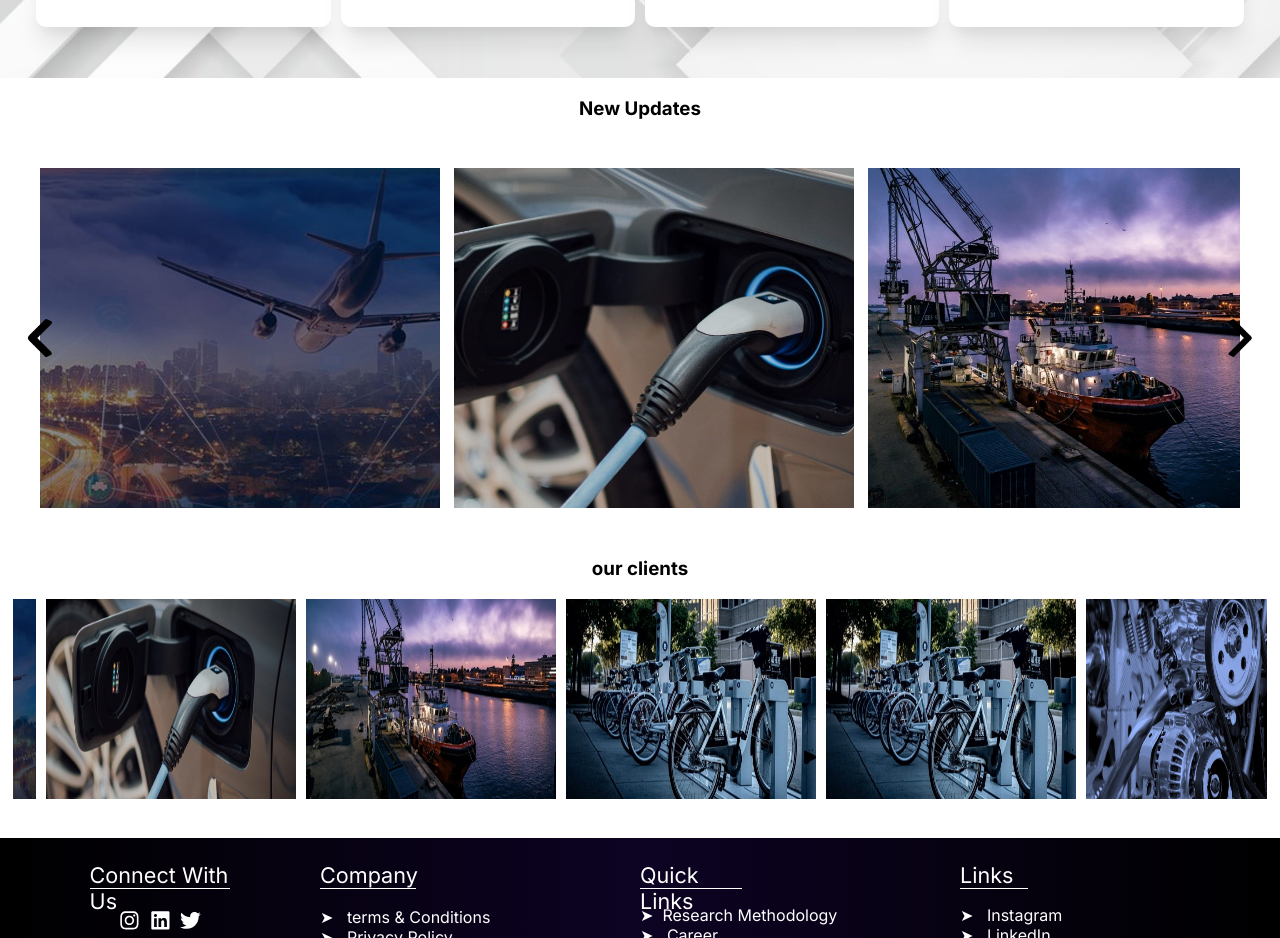
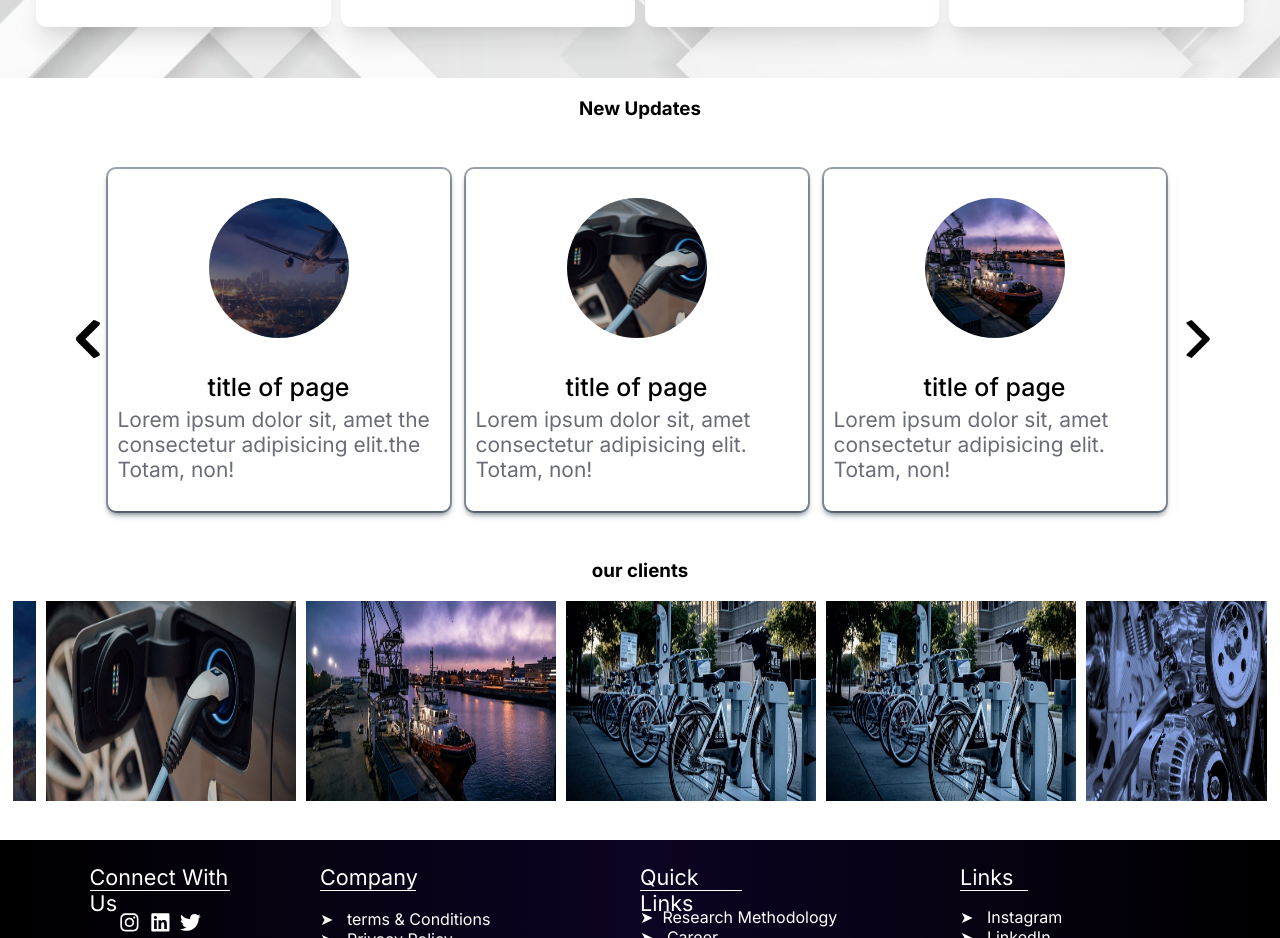
Before and after one commit to SidhartGautam25/my-markstats, a Next.js app: page / in a window 1280 px wide. Shown: the part 3140-4078 px from the top of the page. Built offline with nearby package versions, Linux system fonts and the light colour scheme.

Commit message:
carousel updated

```diff
--- a/app/components/carousel/Carousel.jsx
+++ b/app/components/carousel/Carousel.jsx
@@ -12,26 +12,28 @@ import img2 from "../../../public/img2.jpg";
 import img3 from "../../../public/img3.jpg";
 import img4 from "../../../public/img4.jpg";
 import res1 from "../../../public/res1.jpg";
-import res2 from "../../../public/res2.jpg";
-import res3 from "../../../public/res3.jpg";
-import res4 from "../../../public/res4.jpg";
-import res5 from "../../../public/res5.jpg";
-import res6 from "../../../public/res6.jpg";
-import res7 from "../../../public/res7.jpg";
-import res8 from "../../../public/res8.jpg";
-import { useEffect, useLayoutEffect, useRef, useState } from "react";
+// import res2 from "../../../public/res2.jpg";
+// import res3 from "../../../public/res3.jpg";
+// import res4 from "../../../public/res4.jpg";
+// import res5 from "../../../public/res5.jpg";
+// import res6 from "../../../public/res6.jpg";
+// import res7 from "../../../public/res7.jpg";
+// import res8 from "../../../public/res8.jpg";
+import { useLayoutEffect, useRef, useState } from "react";
 
 export default function Carousel() {
   // const [isdragStart, setIsdragStart] = useState(false);
   const carousel = useRef();
   const arrowicons = useRef();
   const firstimg = useRef();
-  console.log("clientWidth");
+  // console.log("clientWidth");
   //console.log(firstimg.current.offsetWidth);
   const [firstimagewidth, setFirstimagewidth] = useState(0);
   useLayoutEffect(() => {
-    setFirstimagewidth(firstimg.current.offsetWidth + 14);
+    setFirstimagewidth(firstimg.current.offsetWidth + 16);
   }, []);
+
+  // const arrowIcons = useRef();
 
   // arrowIcons.current.forEach((icon) => {
   //   icon.addEventlistner("click", () => {
@@ -49,6 +51,17 @@ export default function Carousel() {
     carousel.current.scrollLeft -= firstimagewidth;
   };
 
+  // const infiniteScroll = () => {
+  //   if (carousel.scrollLeft === 0) {
+  //     carousel.current.scrollLeft =
+  //       carousel.scrollWidth - 2 * carousel.offsetWidth;
+  //   } else if (
+  //     Math.ceil(carousel.scrollLeft) ===
+  //     carousel.scrollWidth - carousel.offsetWidth
+  //   ) {
+  //     carousel.current.scrollLeft = carousel.offsetWidth;
+  //   }
+  // };
   // const dragStart = () => {
   //   setIsdragStart(true);
   // };
@@ -76,35 +89,111 @@ export default function Carousel() {
             src={arrow}
             ref={arrowicons}
           />
-          <div
+          <ul
             // onMouseMoveCapture={runfunction}
             // onMouseDownCapture={dragStart}
             // onMouseUpCapture={dragStop}
+            // scrollTop={infiniteScroll}
             className={styles.carousel}
             ref={carousel}
           >
-            <Image className={styles.logoimg} src={ind1} ref={firstimg} />
+            {/* <Image className={styles.logoimg} src={ind1} ref={firstimg} /> */}
+            <li className={styles.card} ref={firstimg}>
+              <div className={styles.img}>
+                <Image className={styles.logoimg} src={ind1} />
+              </div>
+              <h2>title of page</h2>
+              <span>
+                Lorem ipsum dolor sit, amet the consectetur adipisicing elit.the
+                Totam, non!
+              </span>
+            </li>
+            <li className={styles.card}>
+              <div className={styles.img}>
                 <Image className={styles.logoimg} src={ind2} />
+              </div>
+              <h2>title of page</h2>
+              <span>
+                Lorem ipsum dolor sit, amet consectetur adipisicing elit. Totam,
+                non!
+              </span>
+            </li>
+            <li className={styles.card}>
+              <div className={styles.img}>
                 <Image className={styles.logoimg} src={ind3} />
+              </div>
+              <h2>title of page</h2>
+              <span>
+                Lorem ipsum dolor sit, amet consectetur adipisicing elit. Totam,
+                non!
+              </span>
+            </li>
+            <li className={styles.card}>
+              <div className={styles.img}>
                 <Image className={styles.logoimg} src={ind4} />
+              </div>
+              <h2>title of page</h2>
+              <span>
+                Lorem ipsum dolor sit, amet consectetur adipisicing elit. Totam,
+                non!
+              </span>
+            </li>
+            <li className={styles.card}>
+              <div className={styles.img}>
                 <Image className={styles.logoimg} src={img1} />
+              </div>
+              <h2>title of page</h2>
+              <span>
+                Lorem ipsum dolor sit, amet consectetur adipisicing elit. Totam,
+                non!
+              </span>
+            </li>
+            <li className={styles.card}>
+              <div className={styles.img}>
                 <Image className={styles.logoimg} src={img2} />
+              </div>
+              <h2>title of page</h2>
+              <span>
+                Lorem ipsum dolor sit, amet consectetur adipisicing elit. Totam,
+                non!
+              </span>
+            </li>
+            <li className={styles.card}>
+              <div className={styles.img}>
                 <Image className={styles.logoimg} src={img3} />
+              </div>
+              <h2>title of page</h2>
+              <span>
+                Lorem ipsum dolor sit, amet consectetur adipisicing elit. Totam,
+                non!
+              </span>
+            </li>
+            <li className={styles.card}>
+              <div className={styles.img}>
                 <Image className={styles.logoimg} src={img4} />
+              </div>
+              <h2>title of page</h2>
+              <span>
+                Lorem ipsum dolor sit, amet consectetur adipisicing elit. Totam,
+                non!
+              </span>
+            </li>
+            <li className={styles.card}>
+              <div className={styles.img}>
                 <Image className={styles.logoimg} src={res1} />
-            <Image className={styles.logoimg} src={res2} />
-            <Image className={styles.logoimg} src={res3} />
-            <Image className={styles.logoimg} src={res4} />
-            <Image className={styles.logoimg} src={res5} />
-            <Image className={styles.logoimg} src={res6} />
-            <Image className={styles.logoimg} src={res7} />
-            <Image className={styles.logoimg} src={res8} />
               </div>
+              <h2>title of page</h2>
+              <span>
+                Lorem ipsum dolor sit, amet consectetur adipisicing elit. Totam,
+                non!
+              </span>
+            </li>
+          </ul>
           <Image
             className={styles.arrowimg}
             onClick={arrowClickright}
             src={right}
-            ref={arrowicons}
+            // ref={arrowicons}
           />
         </div>
       </div>
--- a/app/components/carousel/styles.module.css
+++ b/app/components/carousel/styles.module.css
@@ -1,21 +1,63 @@
-.wrapper .carousel {
-  white-space: nowrap;
-  font-size: 0px;
-  cursor: pointer;
+.carousel {
+  display: grid;
+  grid-auto-flow: column;
+  grid-auto-columns: cal((100% / 3)-12px);
+  gap: 16px;
   overflow: hidden;
+  /* padding: 0 35px; */
+  height: 360px;
   scroll-behavior: smooth;
+  /* scrollbar-width: 0; */
+  /* border: 2px solid greenyellow; */
+  /* overflow-x: auto; */
+  /* scroll-snap-type: x mandatory; */
+  padding: 5px;
 }
 
 .wrapper {
-  max-width: 1200px;
+  max-width: 1075px;
+  width: 100%;
   position: relative;
+  /* border: 2px solid red; */
 }
-.carousel .logoimg {
-  height: 340px;
-  width: calc(100% / 3);
+.logoimg {
+  height: 140px;
+  width: 140px;
   object-fit: cover;
-  margin-left: 14px;
+  /* margin-left: 14px; */
+  border-radius: 50%;
+  /* border: 2px solid purple; */
 }
+.card {
+  list-style: none;
+  /* background: #df2e2e; */
+  /* border: 2px solid blue; */
+  border-radius: 8px;
+  margin-top: 10px;
+  height: 342px;
+  width: 342px;
+  display: flex;
+  cursor: pointer;
+  justify-content: center;
+  align-items: center;
+  flex-direction: column;
+  /* padding-bottom: 15px; */
+  box-shadow: rgba(6, 24, 44, 0.4) 0px 0px 0px 2px,
+    rgba(6, 24, 44, 0.65) 0px 4px 6px -1px,
+    rgba(255, 255, 255, 0.08) 0px 1px 0px inset;
+  /* box-shadow: rgba(0, 0, 0, 0.16) 0px 3px 6px, rgba(0, 0, 0, 0.23) 0px 3px 6px; */
+}
+.card h2 {
+  font-weight: 500;
+  font-size: 1.56rem;
+  margin: 30px 0 5px;
+}
+.card span {
+  color: #6a6d78;
+  font-size: 1.31rem;
+  padding-left: 10px;
+}
+
 .wrapper .arrowimg {
   width: 40px;
   height: 40px;
@@ -26,15 +68,13 @@
   position: absolute;
   top: 50%;
   transform: translateY(-50%);
+  /* border: 2px solid yellow; */
 }
 .wrapper .arrowimg:first-child {
-  left: -20px;
+  left: -35px;
 }
 .wrapper .arrowimg:last-child {
-  right: -20px;
-}
-.carousel .logoimg:first-child {
-  margin-left: 0px;
+  right: -40px;
 }
 .slidermain {
   display: flex;
@@ -43,6 +83,7 @@
   min-height: 50vh;
   padding: 0 35px;
 }
+
 .title {
   display: flex;
   justify-content: center;
@@ -50,7 +91,7 @@
 }
 
 @media (max-width: 480px) {
-  .carousel .logoimg {
-    width: 100%;
+  .carousel {
+    grid-auto-columns: 100%;
   }
 }
```
Lines whose indentation alone changed are shown as unchanged.
